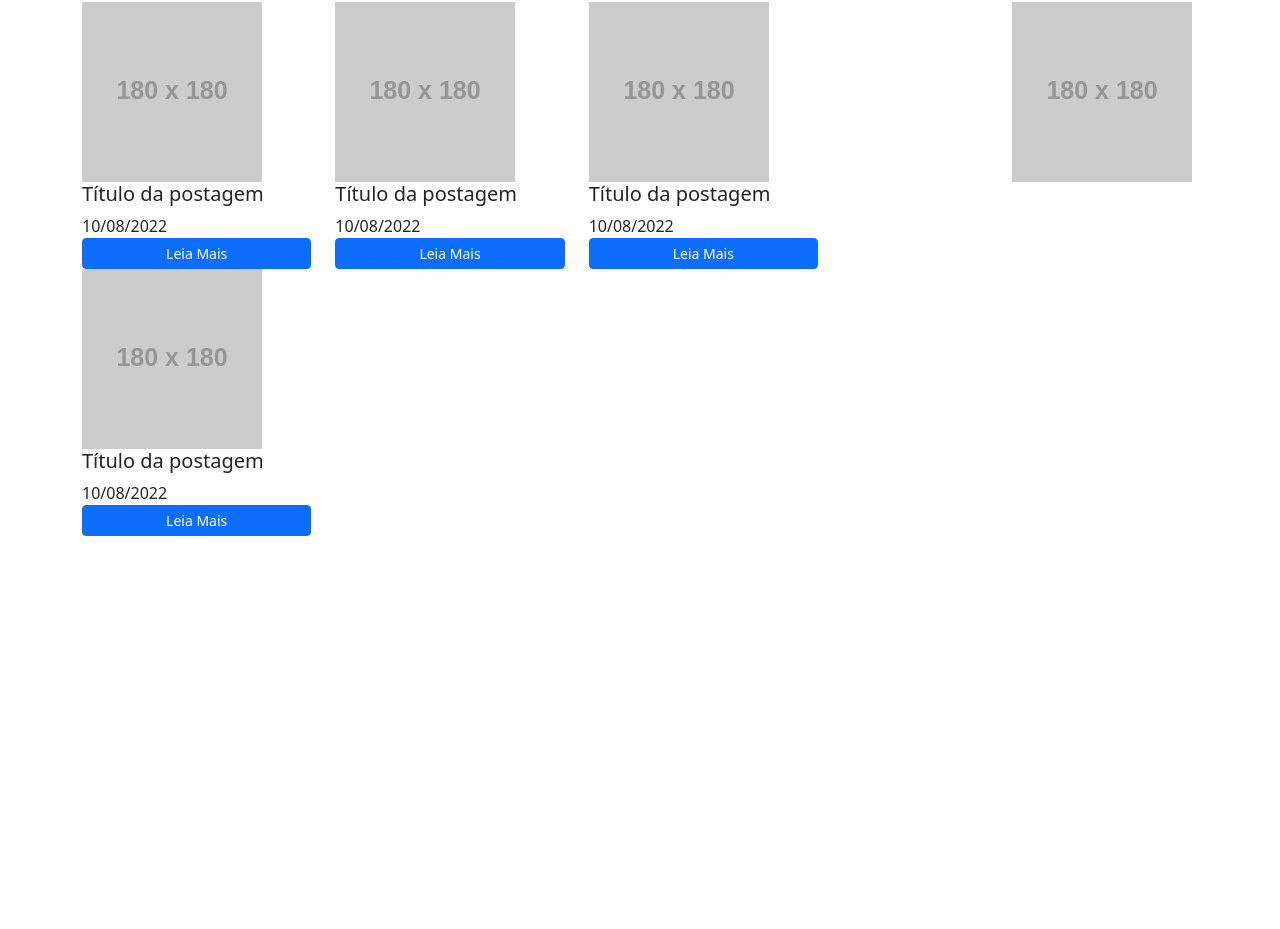
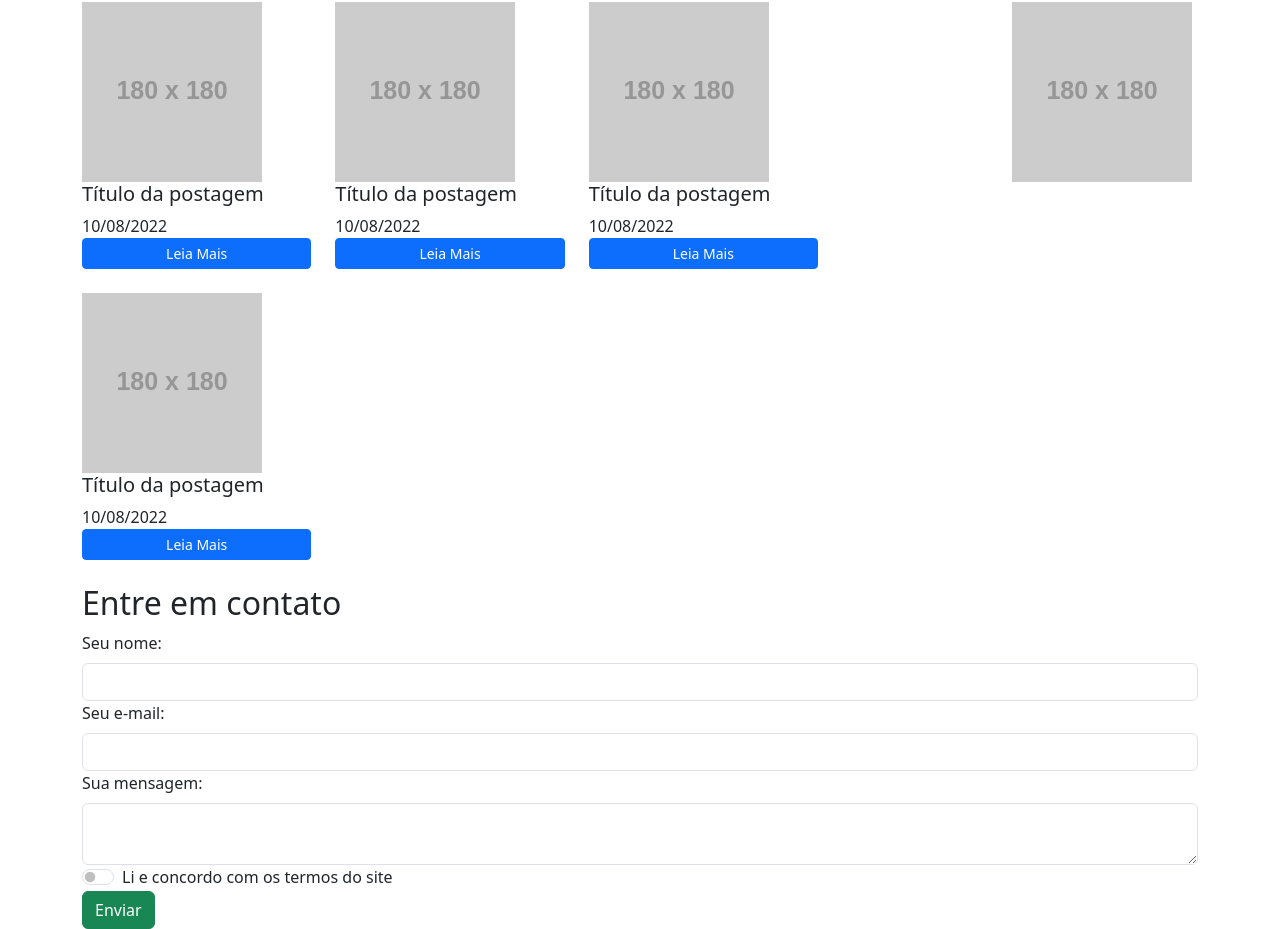
Before and after one commit to rafaareis/Modulo-12-Bootstrap-Basico, a plain HTML site: page index.html in a window 1280 px wide. Shown: the part 118-1047 px from the top of the page. Before the commit the page ends 800 px from the top, so only its background shows below. Drawn offline with nearby package versions, Linux system fonts and the light colour scheme; placeholder pictures from the web are drawn by us.

Commit message:
Commit 25052023-1604

```diff
--- a/index.html
+++ b/index.html
@@ -22,25 +22,25 @@
                 <h2>Últimas postagens</h2>
                 <div class="container g-0">
                     <div class="row">
-                        <div class="col-md-4">
+                        <div class="col-md-4 post">
                             <img src="https://via.placeholder.com/180x180">
                             <h4 class="h5">Título da postagem</h4>
                             <time>10/08/2022</time>
                             <a class="btn btn-primary btn-sm">Leia Mais</a>
                         </div>
-                        <div class="col-md-4">
+                        <div class="col-md-4 post">
                             <img src="https://via.placeholder.com/180x180">
                             <h4 class="h5">Título da postagem</h4>
                             <time>10/08/2022</time>
                             <a class="btn btn-primary btn-sm">Leia Mais</a>
                         </div>
-                        <div class="col-md-4">
+                        <div class="col-md-4 post">
                             <img src="https://via.placeholder.com/180x180">
                             <h4 class="h5">Título da postagem</h4>
                             <time>10/08/2022</time>
                             <a class="btn btn-primary btn-sm">Leia Mais</a>
                         </div>
-                        <div class="col-md-4">
+                        <div class="col-md-4 post">
                             <img src="https://via.placeholder.com/180x180">
                             <h4 class="h5">Título da postagem</h4>
                             <time>10/08/2022</time>
@@ -56,6 +56,33 @@
                 </div>
             </div>
         </div>
+        <div class="row">
+            <div class="col">
+                <h2>Entre em contato</h2>
+                <form>
+                    <label for="nome" class="form-label">       Seu nome:
+                    </label>
+                    <input type="text" id="nome" class="form-control" />
+
+                    <label for="email" class="form-label">       Seu e-mail:
+                    </label>
+                    <input type="email" id="email" class="form-control" />
+
+                    <label for="mensagem" class="form-label">    Sua mensagem:
+                    </label>
+                    <textarea id="mensagem" class="form-control"></textarea>
+
+                    <div class="form-check form-switch">
+                        <label for="aceito-termos" class="form-check-label">
+                            Li e concordo com os termos do site
+                        </label>
+                        <input type="checkbox" id="aceito-termos" class="form-check-input" />
+                    </div>
+
+                    <button class="btn btn-success">Enviar</button>
+                </form>
+            </div>
+        </div>
     </div>
 
 
```
